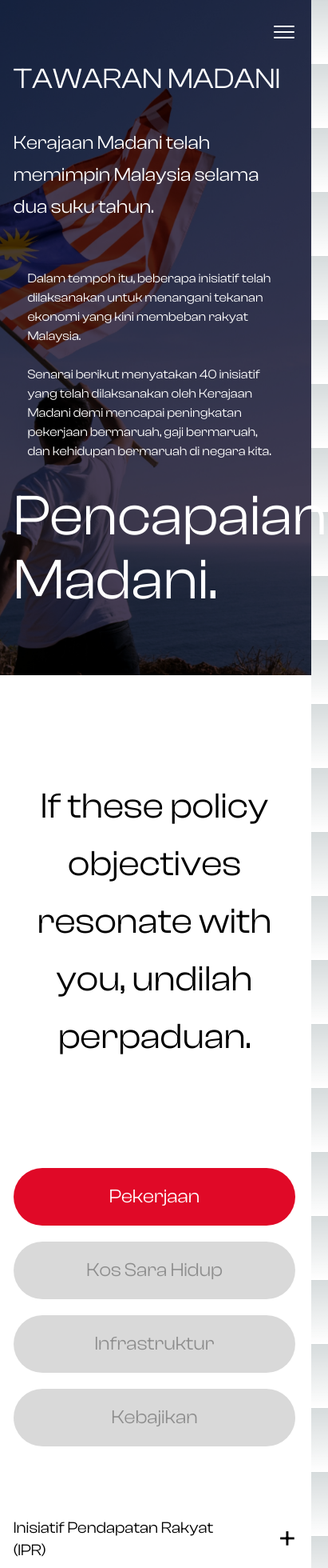
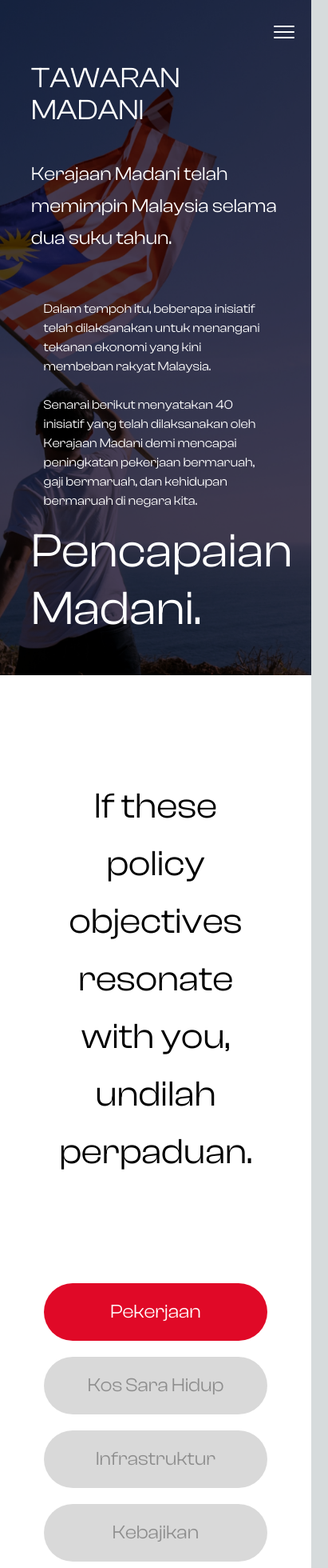
Before and after one commit to hafiyb/TMadani, a Next.js app: page /pencapaian in a window 390 px wide. Shown: the top 1960 px of the page at 80% size, 411 px wide, since content can reach past the window. Built offline with nearby package versions, Linux system fonts and the light colour scheme; a web font is replaced by a local one.

Commit message:
feat: mobile fixes

```diff
--- a/src/app/faq/page.js
+++ b/src/app/faq/page.js
@@ -123,7 +123,7 @@ const Faq = () => {
       {/* HERO */}
       {/* ======================================================================================================================================== */}
       <div
-        className='relative w-full h-screen bg-cover bg-center text-tp-white py-[20%] px-[5%] flex flex-col justify-between'
+        className='relative w-full min-h-screen bg-cover bg-center text-tp-white py-[20%] px-[5%] flex flex-col justify-between'
         style={{ backgroundImage: 'url(images/volunteer1.png)' }}
       >
         <div>
--- a/src/app/home/page.js
+++ b/src/app/home/page.js
@@ -121,7 +121,7 @@ const Homepage = () => {
     // mobile version here
     // ========================================================================================================================================
     // ========================================================================================================================================
-    <div className='flex flex-col justify-center min-h-full min-w-full absolute top-0'>
+    <div className='flex flex-col justify-center min-h-full w-full absolute top-0'>
       {/* ======================================================================================================================================== */}
       {/* HERO */}
       {/* ======================================================================================================================================== */}
@@ -133,7 +133,7 @@ const Homepage = () => {
           <div className='text-4xl mb-10'>TAWARAN MADANI</div>
           <div className=' text-2xl/[40px]'>{text.home.text1}</div>
         </div>
-        <div className='text-[72px]/[80px]'>Tiada yang Tertinggal.</div>
+        <div className='text-[60px]/[72px]'>Tiada yang Tertinggal.</div>
       </div>
       {/* ======================================================================================================================================== */}
       {/* Section 1 */}
--- a/src/app/pages/footerMobile.js
+++ b/src/app/pages/footerMobile.js
@@ -6,7 +6,7 @@ const FooterMobile = () => {
       {/* <img src='images/TPlogoFooter.png' className='mb-5 mt-[500px]' />
       <div className='text-xl'>Hakcipta © 2023 | Undi Perpaduan</div> */}
       <div className='flex flex-col items-center text-tp-white'>
-        <div className='text-[70px]/[70px] text-[rgba(255,255,255,0.35)] w-[70%] mt-20'>
+        <div className='text-[60px]/[60px] text-[rgba(255,255,255,0.35)] w-[70%] mt-20'>
           MALAYSIA MADANI
         </div>
         <div className='my-10'>Hakcipta © 2023 | Undi Perpaduan</div>
--- a/src/app/pages/navbarMobile.js
+++ b/src/app/pages/navbarMobile.js
@@ -35,7 +35,7 @@ const NavbarMobile = ({ children }) => {
               FAQ
             </Link>
           </div>
-          <div className='bg-tp-white flex flex-row h-10'>
+          <div className='bg-tp-white flex flex-row h-10 mb-52'>
             <button
               className={`px-7 ${
                 lang === 'bm'
--- a/src/app/pencapaian/page.js
+++ b/src/app/pencapaian/page.js
@@ -330,12 +330,12 @@ const Volunteer = () => {
     // mobile version here
     // ========================================================================================================================================
     // ========================================================================================================================================
-    <div className='flex flex-col justify-center min-h-full min-w-full absolute top-0'>
+    <div className='flex flex-col justify-center min-h-full w-full absolute top-0'>
       {/* ======================================================================================================================================== */}
       {/* HERO */}
       {/* ======================================================================================================================================== */}
       <div
-        className='relative w-full h-screen bg-cover bg-center text-tp-white py-[20%] px-[5%] flex flex-col justify-between'
+        className='relative w-full h-screen bg-cover bg-center text-tp-white py-[20%] px-[10%] flex flex-col justify-between'
         style={{ backgroundImage: 'url(images/volunteer1.png)' }}
       >
         <div>
@@ -350,9 +350,9 @@ const Volunteer = () => {
             {text.pencapaian.section1_text3}
           </div>
         </div>
-        <div className='text-[72px]/[80px]'>Pencapaian Madani.</div>
+        <div className='text-[60px]/[72px]'>Pencapaian Madani.</div>
       </div>
-      <div className='bg-tp-white flex flex-col '>
+      <div className='bg-tp-white flex flex-col px-[10%]'>
         <div className='text-title px-[5%] py-32 text-center'>
           If these policy objectives resonate with you, undilah perpaduan.
         </div>
--- a/src/app/volunteer/page.js
+++ b/src/app/volunteer/page.js
@@ -68,13 +68,13 @@ const Volunteer = () => {
         </div>
         <img className='my-10' src='images/homeSection2-2.png' />
       </div>
-      <div className='bg-tp-darkBlue flex flex-col text-tp-white px-[10%] pt-80 '>
+      <div className='bg-tp-darkBlue flex flex-col text-tp-white px-[10%] pt-[500px] '>
         <div className='text-xl'>
           If you would like to join our field teams — calling fence-sitters &
           canvassing, training to become PACAs — download the CISTA App and
           register today. Perpaduan is driven by people like you.
         </div>
-        <div className='flex flex-row gap-5 mb-20'>
+        <div className='flex flex-row gap-5 mb-20 mt-20'>
           <a href={appStoreCistaLink}>
             <img src='images/logoAppStore.png' />
           </a>
```
